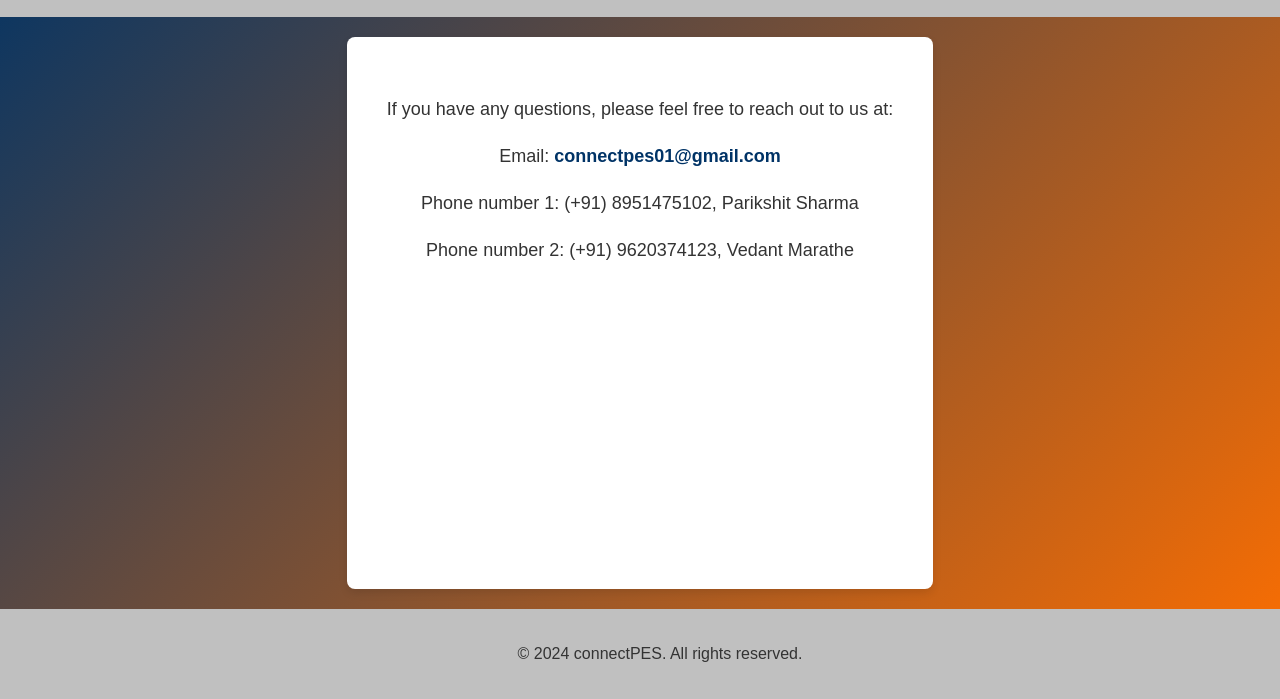
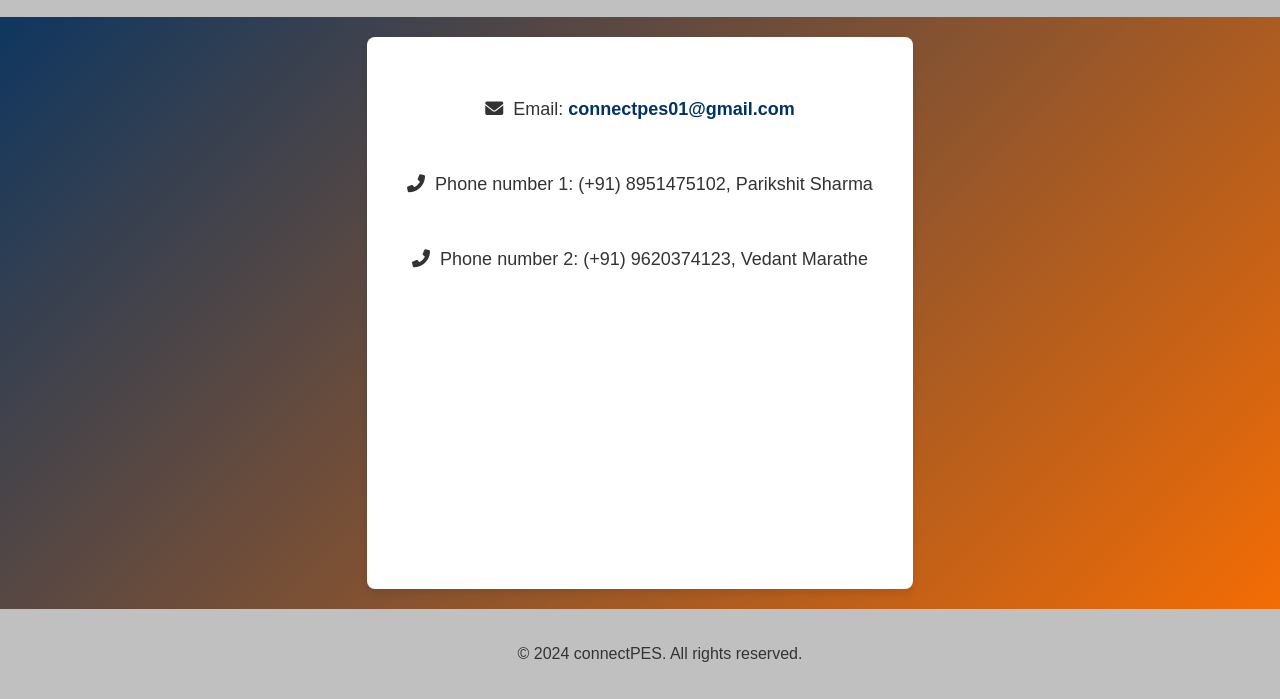
Before and after one commit to vm5/contactus, a plain HTML site: page index.html in a window 1280 px wide. Shown: the part 101-800 px from the top of the page. Drawn offline with Linux system fonts and the light colour scheme.

Commit message:
Update index.html

```diff
--- a/index.html
+++ b/index.html
@@ -4,6 +4,7 @@
     <meta charset="UTF-8">
     <meta name="viewport" content="width=device-width, initial-scale=1.0">
     <title>Contact Us</title>
+    <link rel="stylesheet" href="https://cdnjs.cloudflare.com/ajax/libs/font-awesome/6.0.0-beta3/css/all.min.css"> <!-- Font Awesome CDN -->
     <style>
         body {
             font-family: Arial, sans-serif;
@@ -117,6 +118,28 @@
                 transform: translateY(0);
             }
         }
+
+        .contact-info {
+            display: flex;
+            flex-direction: column;
+            align-items: center;
+            gap: 10px;
+        }
+
+        .contact-info a {
+            color: #003366;
+            text-decoration: none;
+            font-size: 18px;
+            font-weight: bold;
+        }
+
+        .contact-info a:hover {
+            text-decoration: underline;
+        }
+
+        .contact-info .icon {
+            margin-right: 10px;
+        }
     </style>
 </head>
 <body>
@@ -125,10 +148,11 @@
         <h1>Contact Us</h1>
     </header>
     <main class="content">
-        <p>If you have any questions, please feel free to reach out to us at:</p>
-        <p>Email: <a href="mailto:connectpes01@gmail.com">connectpes01@gmail.com</a></p>
-        <p>Phone number 1: (+91) 8951475102, Parikshit Sharma</p>
-        <p>Phone number 2: (+91) 9620374123, Vedant Marathe</p>
+        <div class="contact-info">
+            <p><i class="fas fa-envelope icon"></i>Email: <a href="mailto:connectpes01@gmail.com">connectpes01@gmail.com</a></p>
+            <p><i class="fas fa-phone-alt icon"></i>Phone number 1: (+91) 8951475102, Parikshit Sharma</p>
+            <p><i class="fas fa-phone-alt icon"></i>Phone number 2: (+91) 9620374123, Vedant Marathe</p>
+        </div>
     </main>
     <footer>
         <p>&copy; <span id="year"></span> connectPES. All rights reserved.</p>
```
